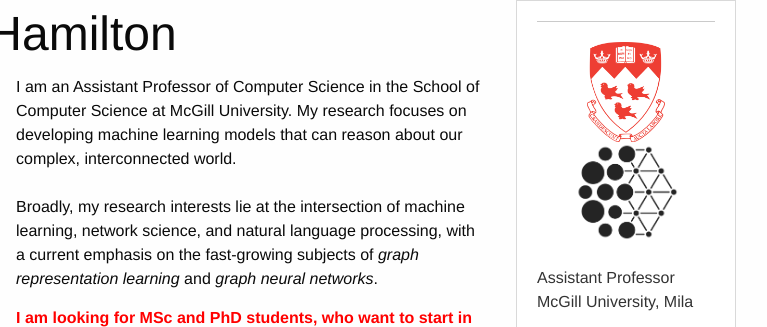
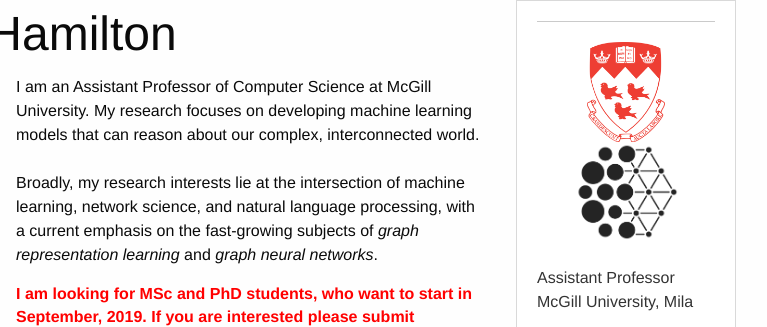
Before and after one commit to williamleif/williamleif.github.io, a plain HTML site: page index.html in a window 1280 px wide. Shown: the top 327 px of the page, 389-1156 px from the left. Drawn offline with Linux system fonts and the light colour scheme.

```diff
--- a/index.html
+++ b/index.html
@@ -35,7 +35,7 @@
           <div class="large-8 columns" >
   <p style="font-size:16px; font-weight:200; line-height: 24px; margin-top: 0px; font-family:Helvetica">
   <!--            I build socially-aware AI &mdash; intelligent algorithms that can understand social systems and that are built with social responsibility in mind. -->
-            I am an Assistant Professor of Computer Science in the School of Computer Science at McGill University.
+            I am an Assistant Professor of Computer Science at McGill University.
             My research focuses on developing machine learning models that can reason about our complex, interconnected world.
             <br/>
             <br/>
```
